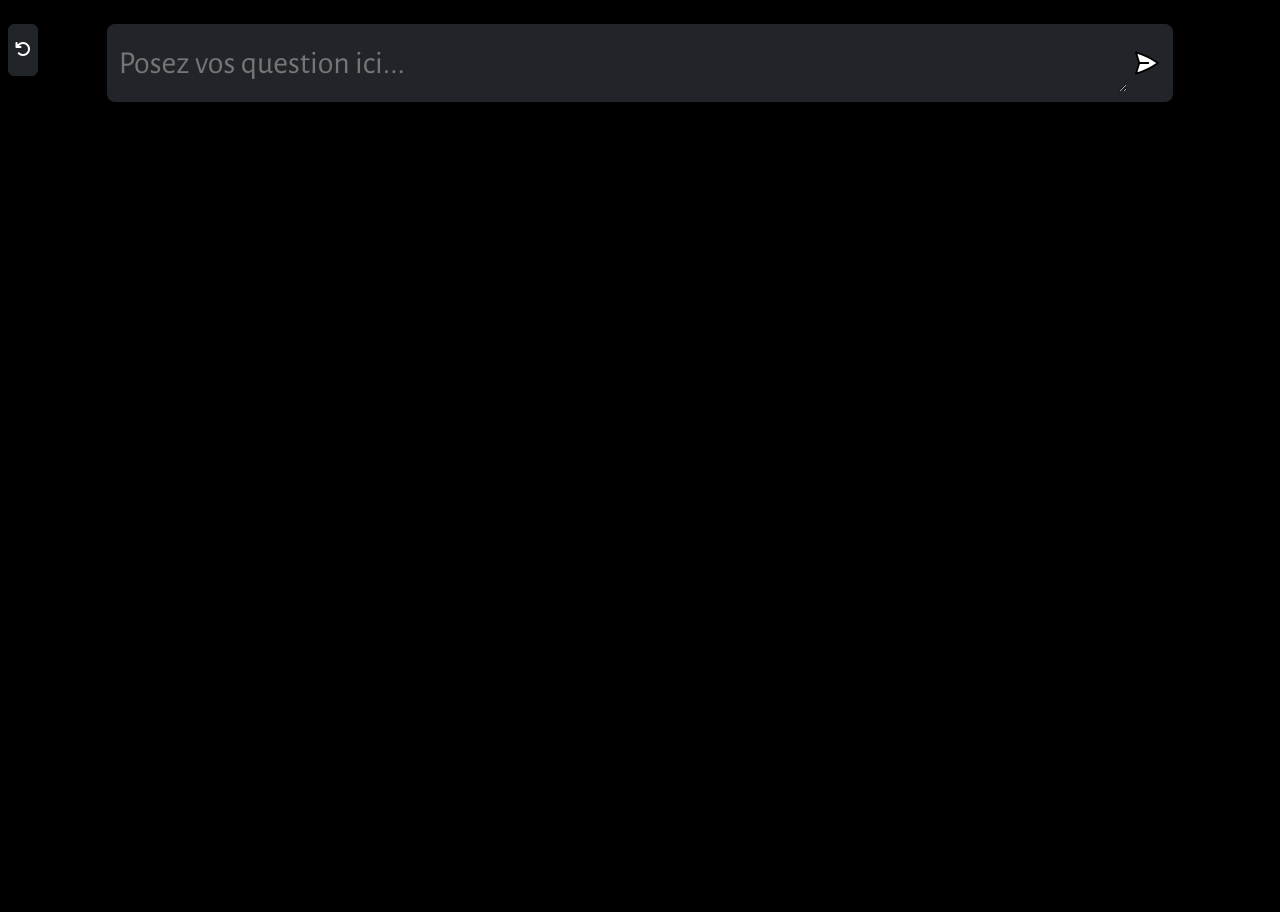
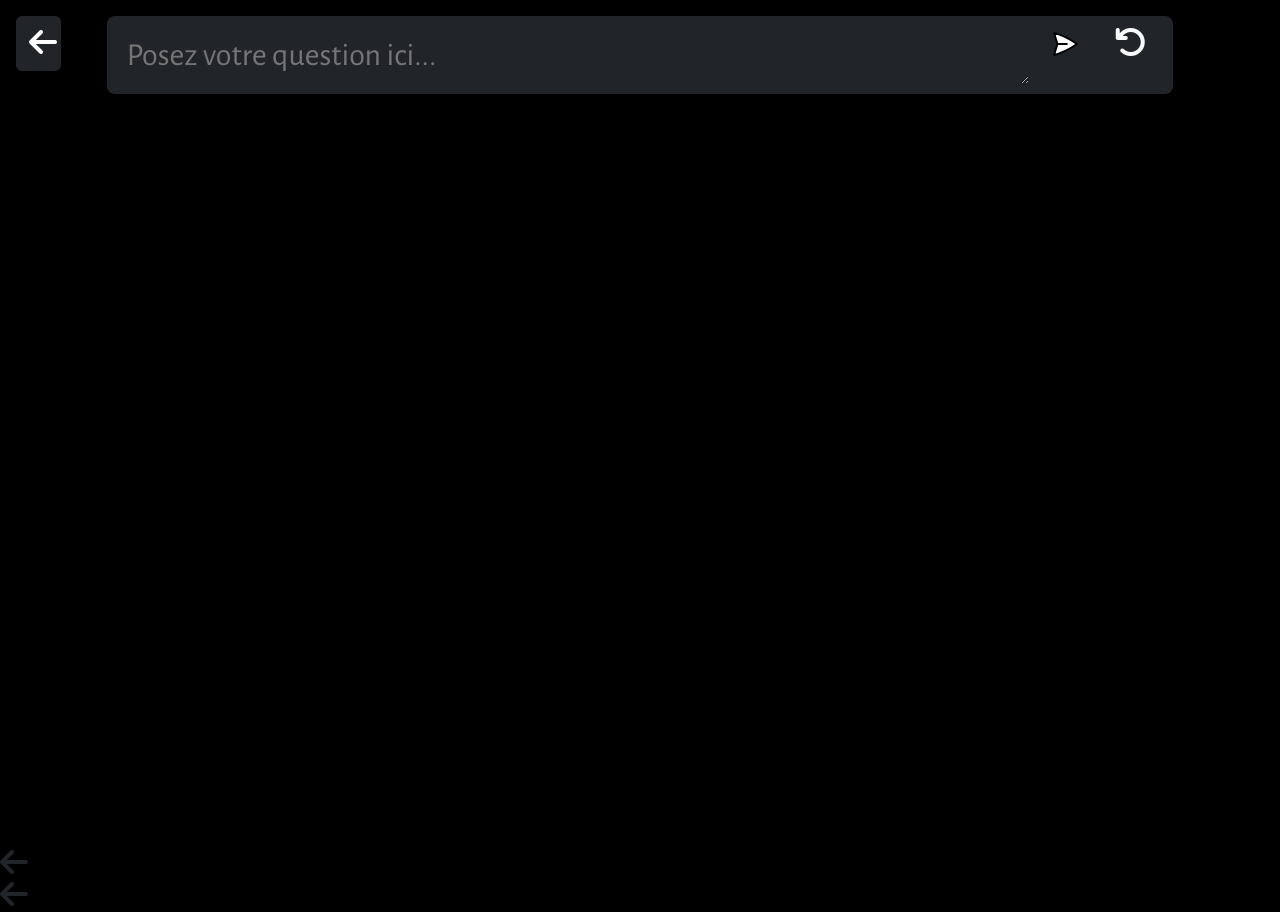
Before and after one commit to Alexfranky/Genus, a website built with Vite: page client/index.html in a window 1280 px wide. Before the commit the page ends 860 px from the top, so only its background shows below. Built offline with nearby package versions, Linux system fonts and the light colour scheme.

Commit message:
Update index.html

```diff
--- a/client/index.html
+++ b/client/index.html
@@ -1,3 +1,4 @@
+<!DOCTYPE html>
 <!DOCTYPE html>
 <html lang="en">
   <head>
@@ -14,16 +15,16 @@
     <!-- bootstrap css link -->
     <link href="https://cdn.jsdelivr.net/npm/bootstrap@5.3.0-alpha1/dist/css/bootstrap.min.css" rel="stylesheet" integrity="sha384-GLhlTQ8iRABdZLl6O3oVMWSktQOp6b7In1Zl3/Jr59b6EGGoI1aFkw7cmDA6j6gD" crossorigin="anonymous">
   </head>
-  <body>
+  <body class="mt-5">
     <div class="bg-black row" id="app">
       <div id="chat_container"></div>
-<form class="bg-dark mb-2 mt-4 mx-auto col-10 fixed-top mx-auto rounded-bottom-3 rounded-top-3 container-fluid">
-        <textarea class="ms-0 ps-0 text-light" name="prompt" rows="1" cols="1" placeholder="Posez vos question ici..."></textarea>
-        <button type="submit"><img src="assets/send.svg" alt="send" />
 
-
+<form class="bg-dark mb-2 mt-3 mx-auto col-10 fixed-top mx-auto rounded-bottom-3 rounded-top-3 container-fluid">
+        <textarea class="ms-0 ps-2 text-light" name="prompt" rows="1" cols="1" placeholder="Posez votre question ici..."></textarea>
+        <button style="height: 35px; width: 70px;"  type="submit"><img src="assets/send.svg" alt="send" />
+        <button style="height: 35px; width: 70px;" onClick="window.location.reload();"><i class="fa-solid fa-arrow-rotate-left text-light fa-2x"></i></button>
       </form>
-<button style="height:52px; width:30px;" class="btn btn-dark mt-1 ms-2 mt-4 me-auto ps-1 p-1 col-2 fixed-top" onClick="window.location.reload();"><i class="fa-solid fa-arrow-rotate-left"></i></button>
+      <button style="height: 55px; width: 45px" class="btn btn-dark ms-3 me-0 fixed-top mt-3"><a class="nav-link" href="intelliChat.php"> <i class="fa-sharp fa-solid fa-arrow-left fa-2x"></a></button>
     </div>
     <script type="module" src="script.js"></script>
     <!-- bootstrap javacript link -->
```
